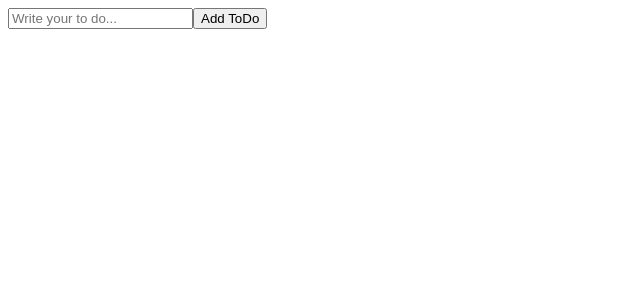
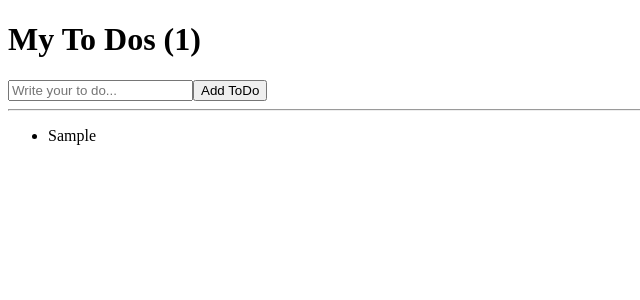
Before and after one commit to parkjoah/React-MovieApp, a React (Create React App) app: page / in a window 1280 px wide. Both pictures are taken after typing "Sample" into the empty fields and a click on the button "Add ToDo". Shown: the top 300 px of the page, without its empty margins (0-640 px from the left). Built offline with nearby package versions, Linux system fonts and the light colour scheme.

Commit message:
feat: todos map

```diff
--- a/src/Todo.js
+++ b/src/Todo.js
@@ -2,7 +2,7 @@
 
 function Todo() {
   const [toDo, setToDo] = useState("");
-  const [toDos, setToDos] = useState([]);
+  const [toDos, setToDos] = useState([]); // 기본값 : 빈 array
   const onChange = (event) => {
     setToDo(event.target.value);
     console.log(toDo);
@@ -12,10 +12,13 @@
     if (toDo === "") {
       return;
     }
+    setToDos((currentArray) => [toDo, ...currentArray]);
     setToDo("");
   };
+  console.log(toDos);
   return (
     <div>
+      <h1>My To Dos ({toDos.length})</h1>
       <form onSubmit={onSubmit}>
         <input
           value={toDo}
@@ -25,6 +28,12 @@
         ></input>
         <button>Add ToDo</button>
       </form>
+      <hr />
+      <ul>
+        {toDos.map((item, index) => (
+          <li key={index}>{item}</li>
+        ))}
+      </ul>
     </div>
   );
 }
```
